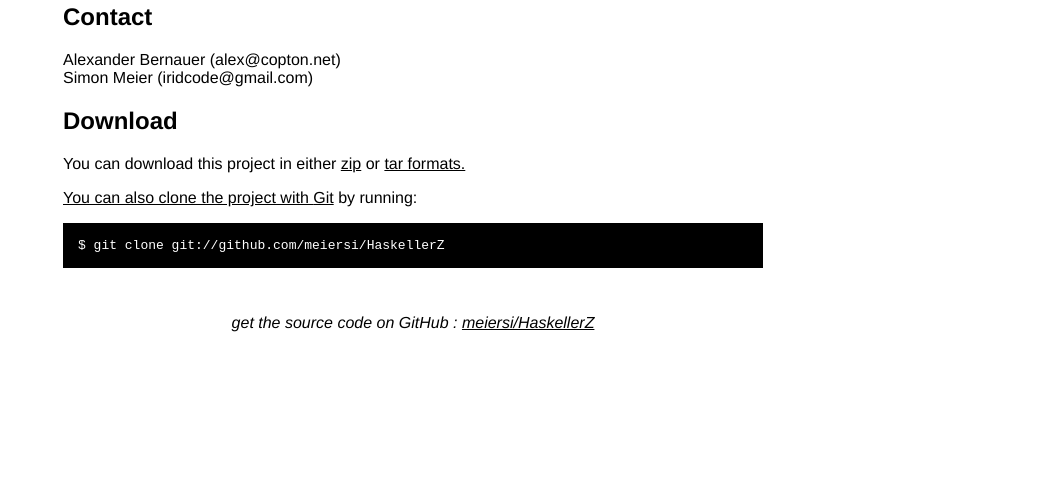
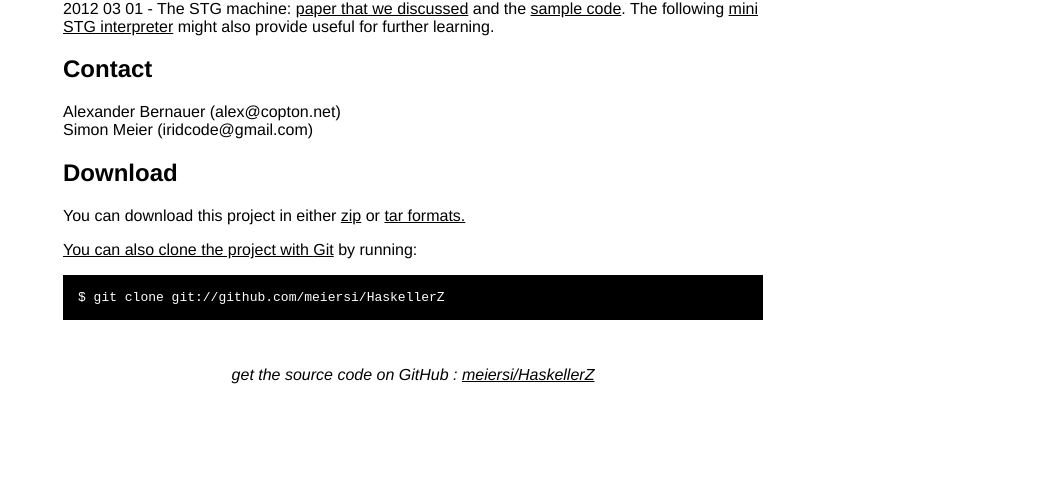
Before and after one commit to zfoh/HaskellerZ, a plain HTML site: page index.html in a window 1280 px wide. Shown: the part 313-800 px from the top of the page, without its empty margins (227-1280 px from the left). Drawn offline with Linux system fonts and the light colour scheme.

Commit message:
notes from this meetup

```diff
--- a/index.html
+++ b/index.html
@@ -58,6 +58,11 @@
           <a href="meetups/2012 01 19 - The bytestring library/slides.html">slides</a>,
           <a href="meetups/2012 01 19 - The bytestring library/handout.html">handout</a>,
           <a href="https://github.com/meiersi/HaskellerZ/tree/master/meetups/2012%2001%2019%20-%20The%20bytestring%20library">sources</a>
+      <p> 2012 03 01 - The STG machine:
+          <a href="http://research.microsoft.com/apps/pubs/default.aspx?id=67083">paper that we discussed</a> and
+          the <a href="https://github.com/meiersi/HaskellerZ/tree/master/meetups/2012%2003%2001%20-%20The%20STG%20machine">sample code</a>.
+          The following <a href="http://www.haskell.org/haskellwiki/Ministg">mini STG interpreter</a>
+          might also provide useful for further learning.
       </p>
 
       <h2>Contact</h2>
```
